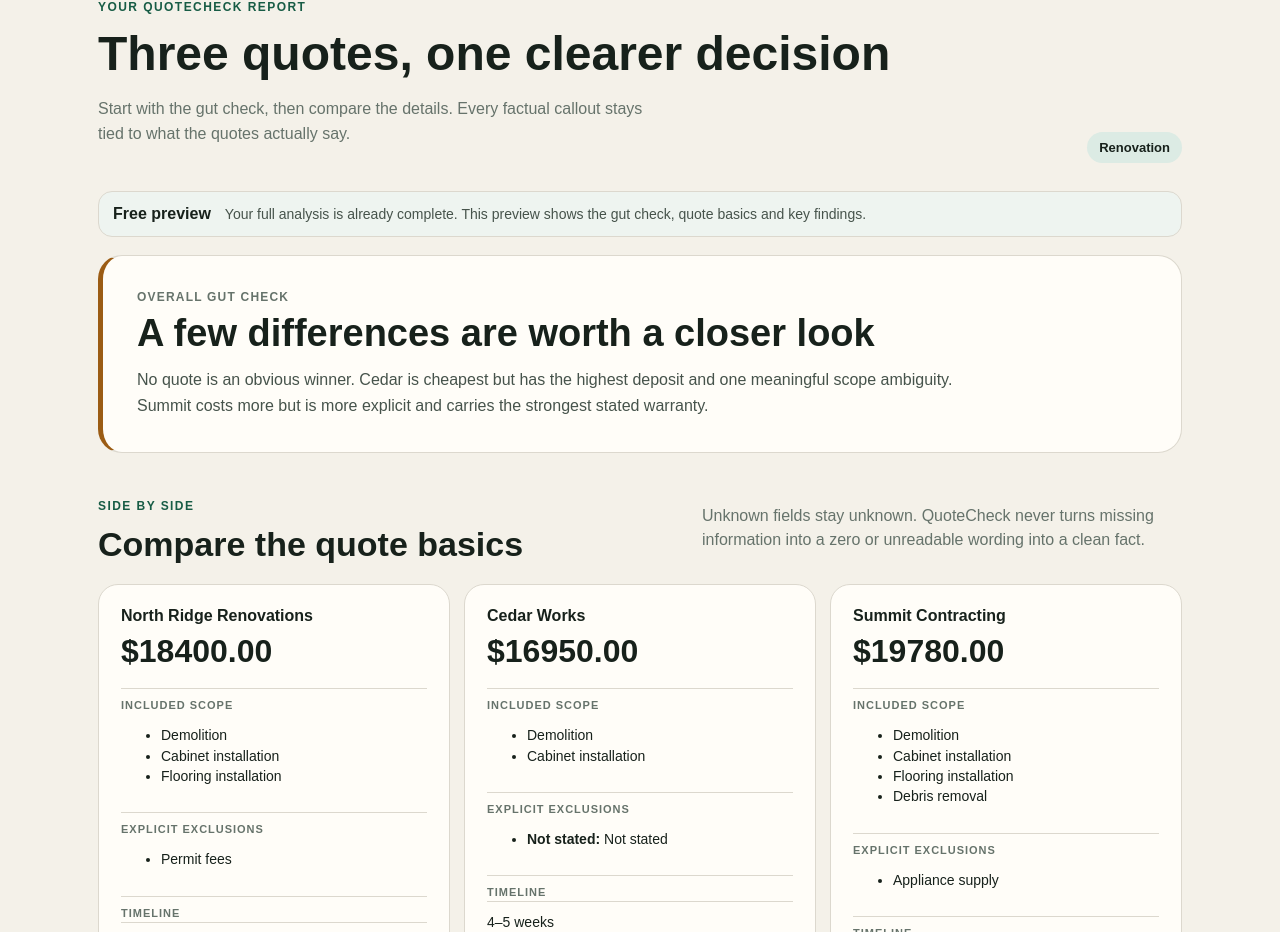
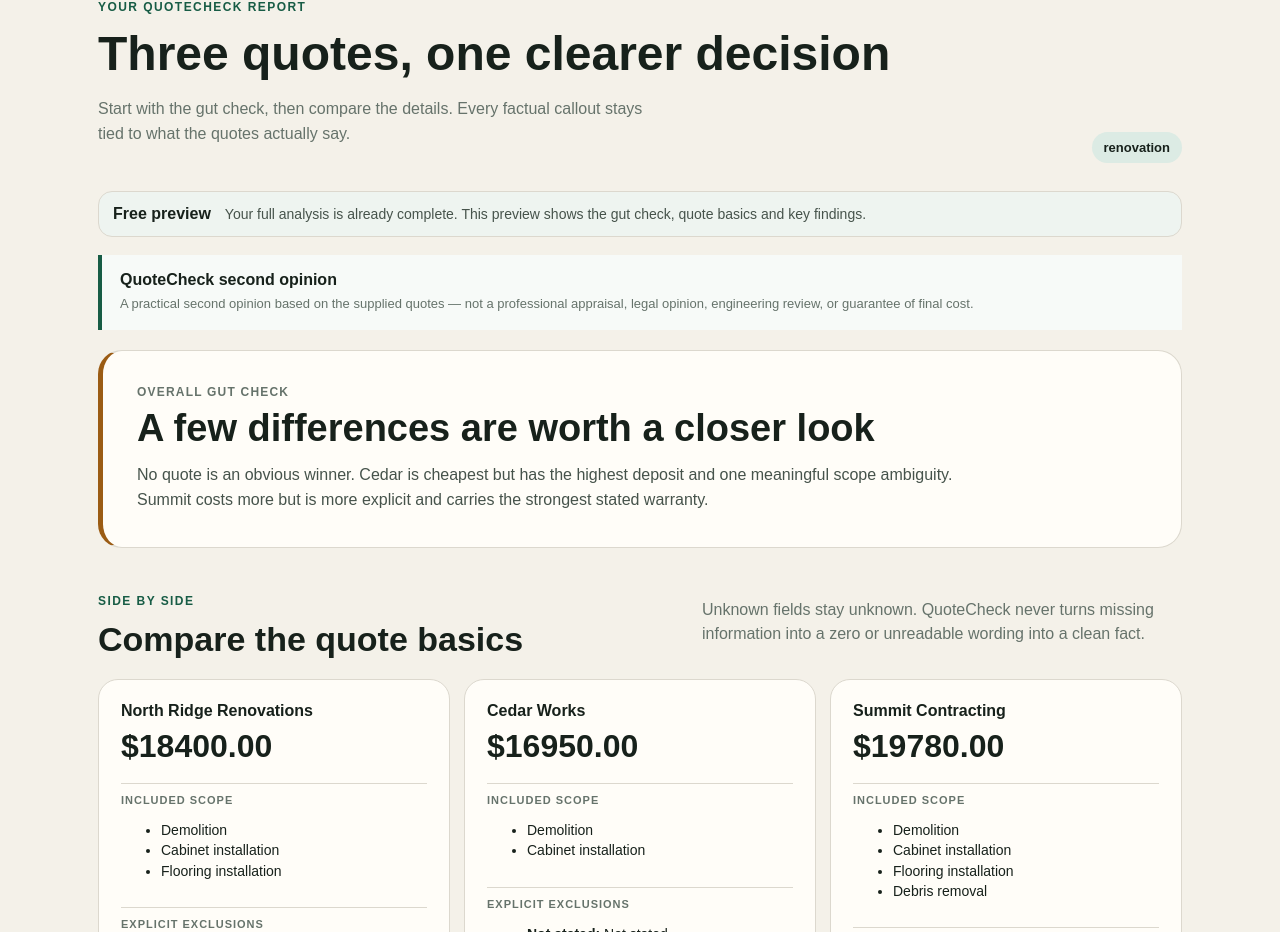
Before and after one commit to haydenmedia/quotecheck, a Next.js app: page / in a window 1280 px wide. Shown: the part 1237-2169 px from the top of the page. Built offline with nearby package versions, Linux system fonts and the light colour scheme.

Commit message:
CP10-01 add shareable unlocked report presentation

```diff
--- a/src/components/Report.tsx
+++ b/src/components/Report.tsx
@@ -1,8 +1,9 @@
 import { demoReport } from "@/fixtures/report";
-import { demoUnlockCopy, reportSurface } from "@/lib/report-presentation";
+import { demoUnlockCopy, reportPresentationModel } from "@/lib/report-presentation";
+import { ReportPrintActions } from "./ReportPrintActions";
 
-type ScopeView = ReturnType<typeof reportSurface>["quotes"][number]["scopeIncludedDetails"];
-type ValueView = ReturnType<typeof reportSurface>["quotes"][number]["warrantyDetail"];
+type ScopeView = ReturnType<typeof reportPresentationModel>["quotes"][number]["scopeIncludedDetails"];
+type ValueView = ReturnType<typeof reportPresentationModel>["quotes"][number]["warrantyDetail"];
 
 function ScopeValues({ values }: { values: ScopeView }) {
   return (
@@ -39,26 +40,40 @@
   unlocked?: boolean;
   accessMessage?: string | null;
 }) {
-  const surface = reportSurface(demoReport, unlocked);
+  const surface = reportPresentationModel(demoReport, unlocked);
   const headline = surface.headline;
 
   return (
-    <section className="report-shell" id="report" aria-labelledby="report-title">
+    <section className={`report-shell ${unlocked ? "report-unlocked" : "report-preview"}`} id="report" aria-labelledby="report-title">
+      {unlocked && (
+        <div className="print-report-branding" aria-hidden="true">
+          <strong>{surface.shareFraming.title}</strong>
+          <span>{surface.category} quote comparison</span>
+        </div>
+      )}
+
       <header className="report-header">
         <div>
           <p className="eyebrow">Your QuoteCheck report</p>
           <h2 id="report-title">Three quotes, one clearer decision</h2>
           <p className="report-intro">Start with the gut check, then compare the details. Every factual callout stays tied to what the quotes actually say.</p>
         </div>
-        <span className="pill">Renovation</span>
+        <span className="pill">{surface.category}</span>
       </header>
 
-      {accessMessage && <p className="access-message" role="status">{accessMessage}</p>}
+      {accessMessage && <p className="access-message no-print" role="status">{accessMessage}</p>}
 
-      <div className="access-banner" aria-label={unlocked ? "Full report unlocked" : "Free preview"}>
+      <div className="access-banner no-print" aria-label={unlocked ? "Full report unlocked" : "Free preview"}>
         <strong>{unlocked ? "Full report unlocked" : "Free preview"}</strong>
         <span>{unlocked ? "You are viewing the complete analysis." : "Your full analysis is already complete. This preview shows the gut check, quote basics and key findings."}</span>
       </div>
+
+      {unlocked && <ReportPrintActions />}
+
+      <aside className="share-framing" aria-label="QuoteCheck report framing">
+        <strong>{surface.shareFraming.title}</strong>
+        <p>{surface.shareFraming.disclaimer}</p>
+      </aside>
 
       <section className={`report-headline ${headline.tone}`} aria-labelledby="gut-check-title">
         <div className="headline-kicker">Overall gut check</div>
@@ -116,7 +131,7 @@
       </section>
 
       {!unlocked ? (
-        <aside className="unlock-card" aria-labelledby="unlock-title">
+        <aside className="unlock-card no-print" aria-labelledby="unlock-title">
           <div>
             <p className="eyebrow">Complete analysis ready</p>
             <h3 id="unlock-title">Unlock the rest of this report</h3>
@@ -135,7 +150,7 @@
           <small>Deterministic demo checkout only — no payment is collected or connected.</small>
         </aside>
       ) : (
-        <aside className="unlocked-card" id="full-report" aria-labelledby="unlocked-title">
+        <aside className="unlocked-card no-print" id="full-report" aria-labelledby="unlocked-title">
           <p className="eyebrow">Demo access</p>
           <h3 id="unlocked-title">Full report unlocked</h3>
           <p>This is the same completed analysis shown in the preview, with the remaining report sections now presented.</p>
@@ -148,6 +163,8 @@
         <ul>{surface.confidenceLimitations.map((item) => <li key={item}>{item}</li>)}</ul>
         <p className="source-note"><strong>Source status:</strong> Deterministic fixture data. No live extraction or model call is used in this checkpoint.</p>
       </aside>
+
+      {unlocked && <footer className="print-disclaimer"><strong>QuoteCheck second opinion.</strong> {surface.shareFraming.disclaimer}</footer>}
     </section>
   );
 }
```
